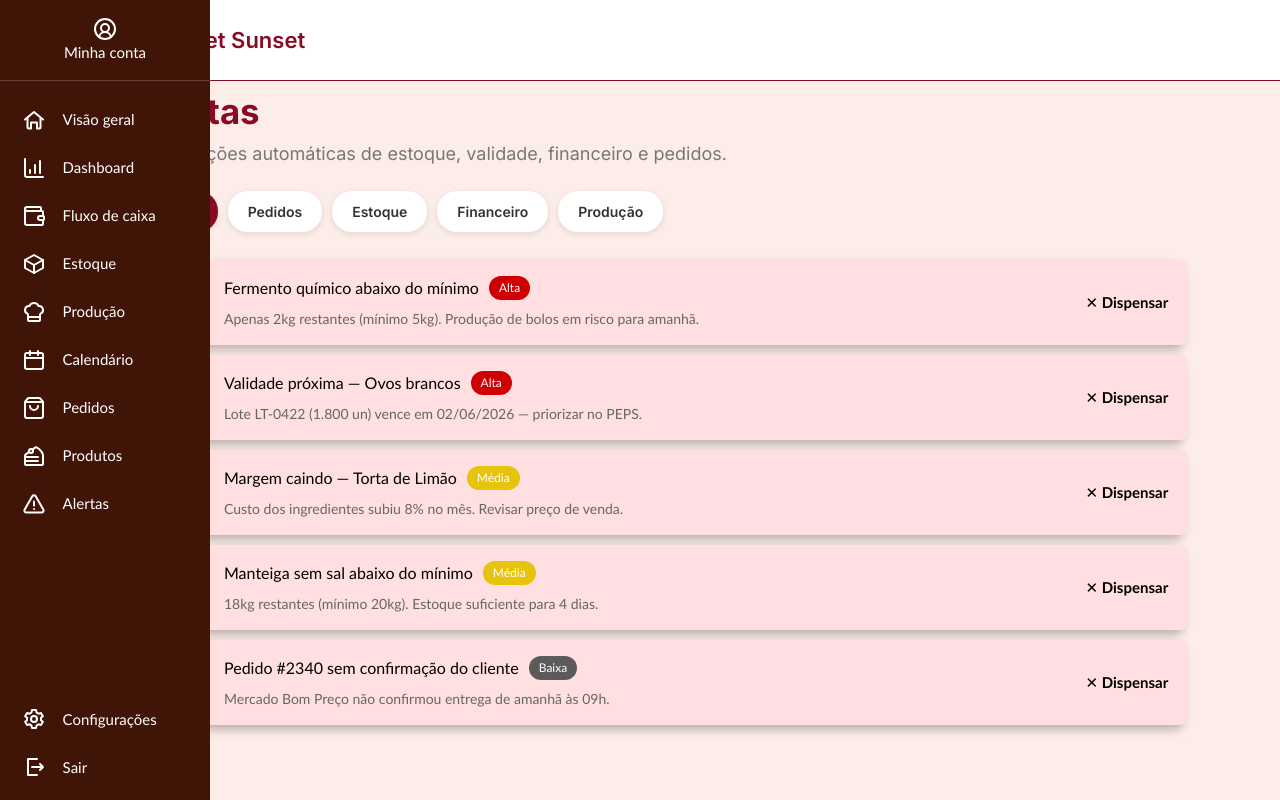
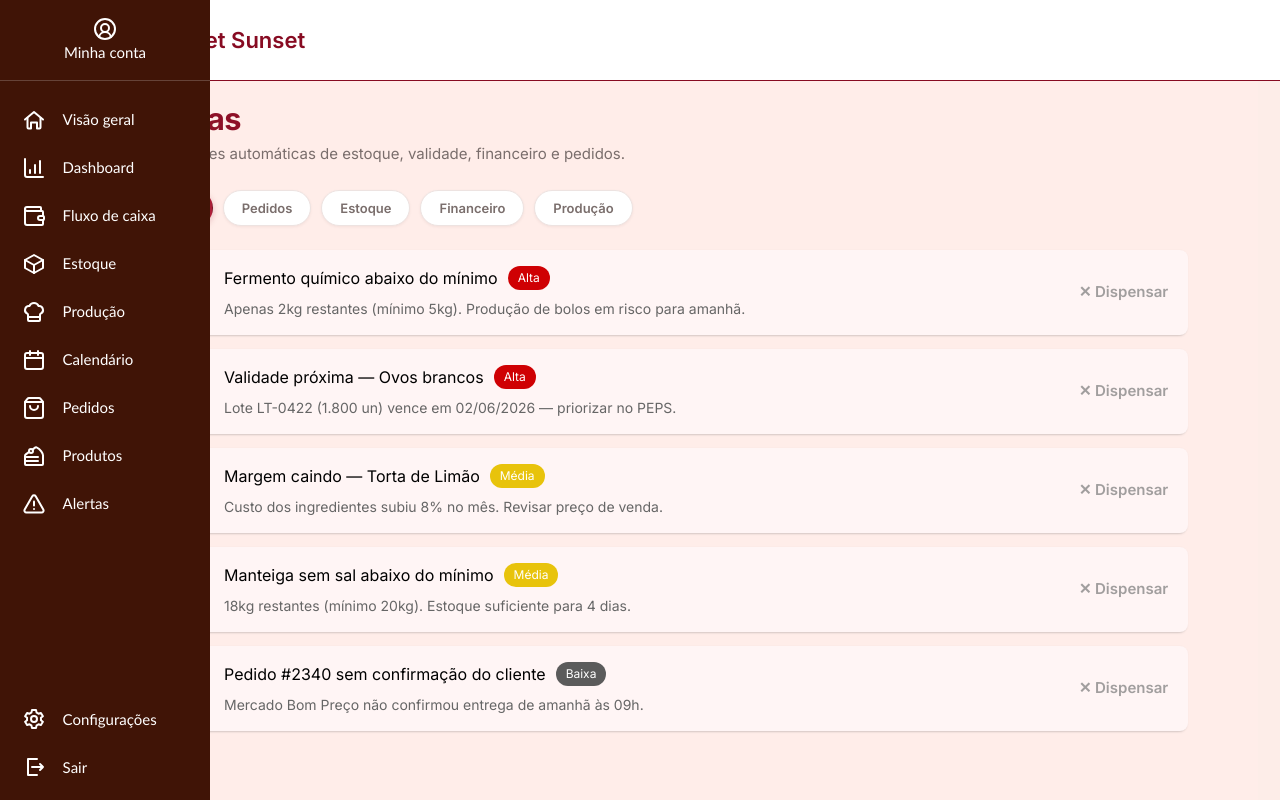
Before and after one commit to grazielly01/sublime, a React (Vite) app in the folder frontend/: page /alertas in a window 1280 px wide. Shown: the top 800 px of the page. Built offline with nearby package versions, Linux system fonts and the light colour scheme.

Commit message:
CSS ALERTAS

```diff
--- a/frontend/src/componentes/Alerts/Alerts.css
+++ b/frontend/src/componentes/Alerts/Alerts.css
@@ -1,9 +1,9 @@
 .alert{
     width: 99%;
     min-height: 85px;
-    background: #FFDFE0;
+    background: hsl(0, 100%, 98%);
     border-radius: 8px;
-    box-shadow: -5px 5px 10px rgba(0,0,0,0.25);
+    box-shadow: -1px 1px 2px rgba(82, 82, 82, 0.25);
     display: flex;
     align-items: center;
     padding: 16px 20px;
@@ -60,7 +60,7 @@
     background: none;
     border: none;
     cursor: pointer;
-    color: black;
+    color: rgb(161, 158, 158);
     font-size: 15px;
     font-weight: 600;
 }
--- a/frontend/src/pages/alertas/alertas.css
+++ b/frontend/src/pages/alertas/alertas.css
@@ -1,90 +1,432 @@
-/*         DIV Q ABRIGA TUDO         */
-
-
-.tudoAlertas{
-    width: 93%;
-    min-height: 170vh; /*min-height ao inves de height fixo*/
-    display: flex;
+/* DIV QUE ABRIGA TUDO */
+html:has(.tudoAlertas),
+body:has(.tudoAlertas),
+#root:has(.tudoAlertas) {
+  background-color: #FAF6F5;
 }
 
+.tudoAlertas {
+  --espaco-topo: 50px;
 
-/*        TUDO MENOS A SIDEBAR. APROVADO        */
+  width: 93%;
+  min-height: 100vh;
+  background-color: #ffede9;
+  display: flex;
+  font-family: "Inter", sans-serif;
+  color: #2B2B2B;
+  -webkit-font-smoothing: antialiased;
+  -moz-osx-font-smoothing: grayscale;
+}
 
+.tudoAlertas :focus-visible {
+  outline: 2px solid #782433;
+  outline-offset: 2px;
+  border-radius: 8px;
+}
 
-.tudoMenosSidebar{
+/* TUDO MENOS A SIDEBAR */
+.tudoAlertas .tudoMenosSidebar {
   display: flex;
   flex-direction: column;
   width: 100%;
   min-height: 100vh;
   box-sizing: border-box;
-    margin-left: 68px; /*abre espaço pro menu lateral fechado (q é 68px)*/
-    background-color: #FDEDE8;
+  margin-left: 68px; /* espaço pro menu lateral fechado (68px) */
+  background-color: transparent;
 }
 
-/*        CONTEÚDO DA PÁGINA (embaixo do Header)        */
-
-
-.conteudoAlertas{
-    padding-top: 6%;
+/* CONTEUDO DA PÁGINA (embaixo do Header) */
+.tudoAlertas .conteudoAlertas {
+  padding-top: var(--espaco-topo);
   box-sizing: border-box;
 }
 
-.conteudoAlertas2{
-    margin-top: 3.7%;
+.tudoAlertas .conteudoAlertas2 {
+  margin-top: 0;
 }
 
-
-.tituloAlertas{
+.tudoAlertas .tituloAlertas {
   margin: 0;
-    font-size: 290%;
-    color: #870B22;
+  font-family: "Inter", sans-serif;
+  font-size: clamp(28px, 2.4vw, 34px);
   font-weight: 700;
   line-height: 1.3;
+  letter-spacing: -0.02em;
+  color: #8E1027;
 }
 
-
-.subtituloAlertas{
-    margin: 6px 0 0 4px;
-    font-size: 150%;
-    color: #777;
+.tudoAlertas .subtituloAlertas {
+  margin: 4px 0 0;
+  font-size: 15px;
+  color: #7A6E6C;
 }
 
-
-/*        ABAS DE FILTRO (Todos, Pedidos, Estoque, Financeiro, Produção)        */
-
-
-.filtrosAlertas{
+/* botão de filtro*/
+.tudoAlertas .filtrosAlertas {
   display: flex;
+  flex-wrap: wrap;
   gap: 10px;
   margin-top: 24px;
 }
 
+.tudoAlertas .filtroAlerta {
+  display: inline-flex;
+  align-items: center;
+  gap: 8px;
+  padding: 9px 18px;
+  border: 1px solid #EDE3E1;
+  border-radius: 999px;
+  background-color: #FFFFFF;
+  color: #7A6E6C;
+  font: 600 13px "Inter", sans-serif;
+  cursor: pointer;
+  box-shadow: 0 1px 3px rgba(60, 20, 20, 0.06);
+  transition:
+    background-color 0.2s ease,
+    color 0.2s ease,
+    border-color 0.2s ease,
+    transform 0.2s ease;
+}
 
-.filtroAlerta{
-    padding: 10px 20px;
-    border-radius: 20px;
+.tudoAlertas .filtroAlerta:hover {
+  background-color: #FBEAED;
+  border-color: #F0C4CC;
+  color: #8E1027;
+  transform: translateY(-1px);
+}
+
+/* aba ativa */
+.tudoAlertas .filtroAlerta.ativo {
+  border-color: transparent;
+  background: linear-gradient(120deg, #6F0C1E 0%, #8E1027 50%, #B3213B 100%);
+  color: #FFFFFF;
+  box-shadow: 0 2px 6px rgba(142, 16, 39, 0.25);
+}
+
+.tudoAlertas .filtroAlerta.ativo:hover {
+  transform: none;
+}
+
+/* número de alertas dentro da aba (aparece com o Alertas.jsx novo) */
+.tudoAlertas .contadorFiltro {
+  min-width: 20px;
+  padding: 2px 6px;
+  border-radius: 999px;
+  background: #F3ECEA;
+  color: #7A6E6C;
+  font-size: 11px;
+  font-weight: 700;
+  text-align: center;
+  font-variant-numeric: tabular-nums;
+}
+
+.tudoAlertas .filtroAlerta.ativo .contadorFiltro {
+  background: rgba(255, 255, 255, 0.22);
+  color: #FFFFFF;
+}
+
+ /* lista de alertas */
+.tudoAlertas .listaAlertas {
+  position: relative;
+  display: flex;
+  flex-direction: column;
+  gap: 14px;
+  margin-top: 24px;
+  margin-right: 0;
+}
+
+/* card de alerta */
+.tudoAlertas .alerta {
+  --cor: #B5ABA9;
+
+  display: grid;
+  grid-template-columns: auto 1fr auto;
+  align-items: center;
+  gap: 16px;
+  padding: 16px 18px 16px 22px;
+  box-sizing: border-box;
+
+  background: #FFFFFF;
+  border: 1px solid #EDE3E1;
+  border-radius: 14px;
+  /* faixa fina na esquerda + sombra bem leve */
+  box-shadow: inset 3px 0 0 var(--cor), 0 1px 2px rgba(60, 20, 20, 0.05);
+  font-family: "Inter", sans-serif;
+
+  transition: box-shadow 0.3s ease, border-color 0.3s ease;
+}
+
+.tudoAlertas .alerta:hover {
+  border-color: #E0D3D0;
+  box-shadow: inset 3px 0 0 var(--cor), 0 6px 18px rgba(60, 20, 20, 0.07);
+}
+
+/* cores suaves por prioridade */
+.tudoAlertas .alerta.prioridadeAlta  { --cor: #b72121; }
+.tudoAlertas .alerta.prioridadeMedia { --cor: #D9A441; }
+.tudoAlertas .alerta.prioridadeBaixa { --cor: #B5ABA9; }
+
+/* ícone: círculo cinza-claro, traço na cor da prioridade */
+.tudoAlertas .alertaIcone {
+  width: 38px;
+  height: 38px;
+  display: flex;
+  align-items: center;
+  justify-content: center;
+  border-radius: 50%;
+  background: #F6F2F1;
+  color: var(--cor);
+}
+
+.tudoAlertas .alertaIcone svg {
+  width: 19px;
+  height: 19px;
+  stroke-width: 2;
+}
+
+/* texto */
+.tudoAlertas .alertaConteudo {
+  min-width: 0;
+}
+
+.tudoAlertas .alertaTopo {
+  display: flex;
+  align-items: center;
+  flex-wrap: wrap;
+  gap: 10px;
+}
+
+.tudoAlertas .alertaTitulo {
+  margin: 0;
+  font: 600 15px "Inter", sans-serif;
+  letter-spacing: -0.01em;
+  color: #2B2B2B;
+}
+
+/* selo de prioridade (Alta / Média / Baixa): cinza + bolinha colorida */
+.tudoAlertas .alertaBadge {
+  display: inline-flex;
+  align-items: center;
+  gap: 6px;
+  padding: 3px 10px 3px 8px;
+  border-radius: 999px;
+  background: #F6F2F1;
+  color: #6B6361;
+  font: 600 11px "Inter", sans-serif;
+}
+
+.tudoAlertas .alertaBadge::before {
+  content: "";
+  width: 6px;
+  height: 6px;
+  border-radius: 50%;
+  background: var(--cor);
+}
+
+.tudoAlertas .alertaDescricao {
+  margin: 4px 0 0;
   font-size: 14px;
-    font-weight: 600;
-    cursor: pointer; /*ainda não faz nada de verdade (sem backend), só mostra que é clicável*/
-    background-color: white;
-    color: #333;
-    box-shadow: 0px 2px 6px rgba(0, 0, 0, 0.1);
+  line-height: 1.5;
+  color: #7A6E6C;
+}
+
+/* botão Dispensar */
+.tudoAlertas .botaoDispensar {
+  display: inline-flex;
+  align-items: center;
+  gap: 6px;
+  padding: 8px 12px;
+  border: none;
+  border-radius: 999px;
+  background: transparent;
+  color: #8C8280;
+  font: 600 13px "Inter", sans-serif;
+  cursor: pointer;
+  white-space: nowrap;
+  transition:
+    background-color 0.2s ease,
+    color 0.2s ease,
+    transform 0.15s ease;
+}
+
+.tudoAlertas .botaoDispensar svg {
+  width: 14px;
+  height: 14px;
+  stroke-width: 2.2;
+}
+
+.tudoAlertas .botaoDispensar:hover {
+  background: #F6F2F1;
+  color: #2B2B2B;
+}
+
+.tudoAlertas .botaoDispensar:active {
+  transform: scale(0.95);
 }
 
 
-/*a aba ativa (no caso, "Todos") fica com o fundo vinho e o texto branco*/
-.filtroAlerta.ativo{
-    background-color: #870B22;
-    color: white;
+
+.tudoAlertas .listaAlertas > *:not(.alerta),
+.tudoAlertas .listaAlertas > *:not(.alerta) * {
+  font-family: "Inter", sans-serif !important;
+}
+
+.tudoAlertas .listaAlertas > *:not(.alerta) {
+  transition: translate 0.3s ease;
+}
+
+.tudoAlertas .listaAlertas > *:not(.alerta):hover {
+  translate: 0 -2px;
+}
+
+.tudoAlertas .listaAlertas [class*="ispensar" i]:not(.botaoDispensar) {
+  cursor: pointer;
+  transition: color 0.2s ease;
+}
+
+.tudoAlertas .listaAlertas [class*="ispensar" i]:not(.botaoDispensar):hover {
+  color: #8E1027;
+}
+
+/* estado vazio */
+.tudoAlertas .alertasVazio {
+  display: flex;
+  flex-direction: column;
+  align-items: center;
+  gap: 6px;
+  padding: 48px 20px;
+  border: 1px dashed #E0CFCC;
+  border-radius: 14px;
+  background: #FFFFFF;
+  text-align: center;
+}
+
+.tudoAlertas .alertasVazioIcone {
+  width: 44px;
+  height: 44px;
+  display: flex;
+  align-items: center;
+  justify-content: center;
+  margin-bottom: 6px;
+  border-radius: 50%;
+  background: #DCFCE7;
+  color: #166534;
+}
+
+.tudoAlertas .alertasVazioIcone svg {
+  width: 22px;
+  height: 22px;
+  stroke-width: 2.4;
+}
+
+.tudoAlertas .alertasVazio strong {
+  font: 600 16px "Inter", sans-serif;
+  color: #2B2B2B;
+}
+
+.tudoAlertas .alertasVazio p {
+  margin: 0;
+  font-size: 14px;
+  color: #7A6E6C;
 }
 
 
-/*        LISTA DE ALERTAS        */
 
 
-.listaAlertas{
+
+.tudoAlertas .toastAlerta {
+  position: fixed;
+  left: 0;
+  right: 0;
+  bottom: 28px;
+  width: fit-content;
+  margin: 0 auto;
+  z-index: 50;
+
   display: flex;
-    flex-direction: column;
-    gap: 18px; /*espaço entre um alerta e outro*/
-    margin-top: 28px;
+  align-items: center;
+  gap: 18px;
+  padding: 12px 14px 12px 20px;
+  border-radius: 12px;
+  background: #2B2B2B;
+  color: #FFFFFF;
+  font: 500 14px "Inter", sans-serif;
+  box-shadow: 0 10px 30px rgba(0, 0, 0, 0.25);
 }
+
+.tudoAlertas .toastAlerta button {
+  padding: 6px 12px;
+  border: none;
+  border-radius: 8px;
+  background: transparent;
+  color: #F4B6C2;
+  font: 700 13px "Inter", sans-serif;
+  cursor: pointer;
+  transition: background 0.2s ease;
+}
+
+.tudoAlertas .toastAlerta button:hover {
+  background: rgba(255, 255, 255, 0.1);
+}
+
+/* animacaoziha */
+@keyframes entradaAlertas {
+  from { opacity: 0; translate: 0 24px; }
+  to   { opacity: 1; translate: 0 0; }
+}
+
+@media (prefers-reduced-motion: no-preference) {
+  .tudoAlertas .tituloAlertas,
+  .tudoAlertas .subtituloAlertas,
+  .tudoAlertas .filtroAlerta {
+    animation: entradaAlertas 0.7s cubic-bezier(0.22, 1, 0.36, 1) backwards;
+  }
+
+  .tudoAlertas .subtituloAlertas { animation-delay: .08s; }
+
+  .tudoAlertas .filtroAlerta:nth-child(1) { animation-delay: .14s; }
+  .tudoAlertas .filtroAlerta:nth-child(2) { animation-delay: .18s; }
+  .tudoAlertas .filtroAlerta:nth-child(3) { animation-delay: .22s; }
+  .tudoAlertas .filtroAlerta:nth-child(4) { animation-delay: .26s; }
+  .tudoAlertas .filtroAlerta:nth-child(5) { animation-delay: .30s; }
+
+  .tudoAlertas .listaAlertas > *:not(.alerta) {
+    animation: entradaAlertas 0.7s cubic-bezier(0.22, 1, 0.36, 1) backwards;
+  }
+
+  .tudoAlertas .listaAlertas > *:not(.alerta):nth-child(1) { animation-delay: .36s; }
+  .tudoAlertas .listaAlertas > *:not(.alerta):nth-child(2) { animation-delay: .43s; }
+  .tudoAlertas .listaAlertas > *:not(.alerta):nth-child(3) { animation-delay: .50s; }
+  .tudoAlertas .listaAlertas > *:not(.alerta):nth-child(4) { animation-delay: .57s; }
+  .tudoAlertas .listaAlertas > *:not(.alerta):nth-child(n+5) { animation-delay: .64s; }
+}
+
+@media (prefers-reduced-motion: reduce) {
+  .tudoAlertas .filtroAlerta,
+  .tudoAlertas .alerta,
+  .tudoAlertas .botaoDispensar {
+    transition: none;
+  }
+}
+
+/*responsividade */
+@media (max-width: 700px) {
+  .tudoAlertas .listaAlertas {
+    margin-right: 0;
+  }
+
+  .tudoAlertas .alerta {
+    grid-template-columns: auto 1fr;
+    padding: 16px 16px 16px 20px;
+  }
+
+  .tudoAlertas .botaoDispensar {
+    grid-column: 2;
+    justify-self: start;
+  }
+
+  .tudoAlertas .toastAlerta {
+    bottom: 16px;
+    max-width: calc(100% - 32px);
+  }
+}
```
Also changed, not shown: 1 other file (tests, documents, lock files or other folders). Lines whose indentation alone changed are shown as unchanged.
